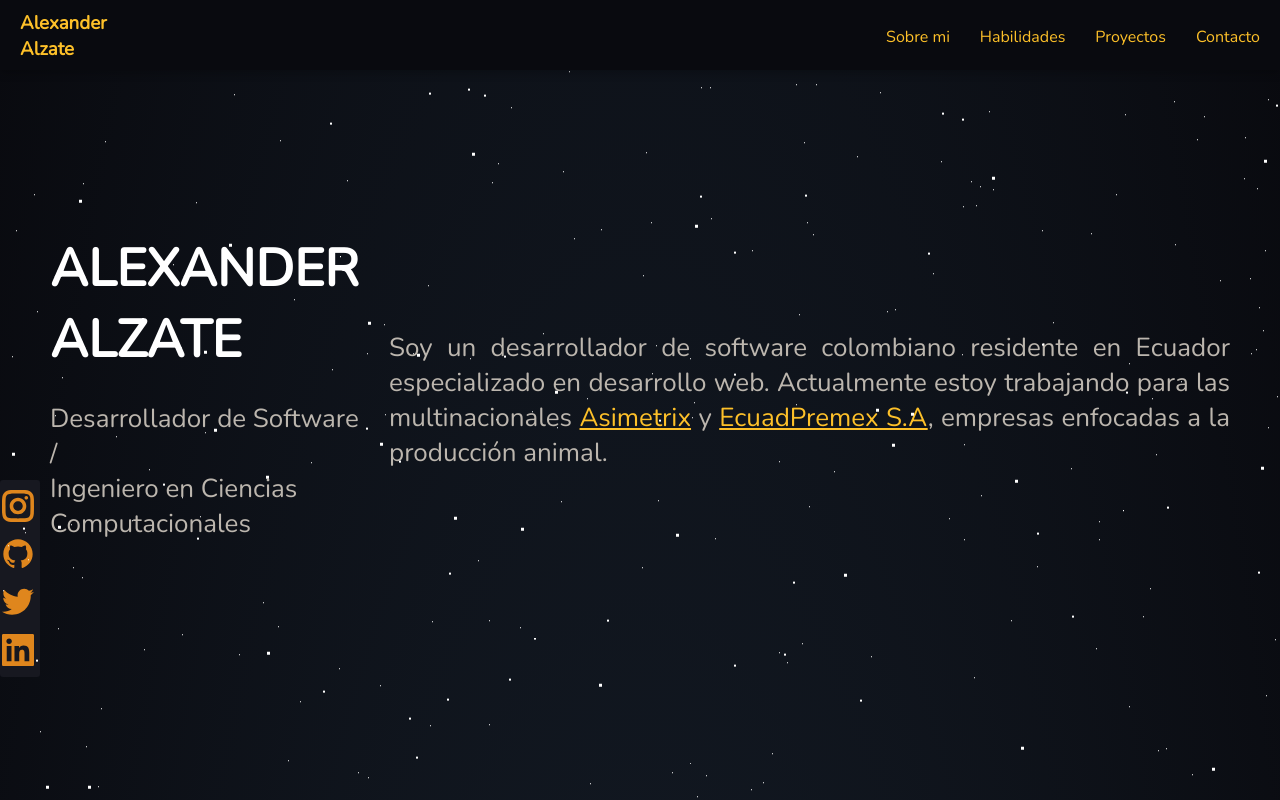
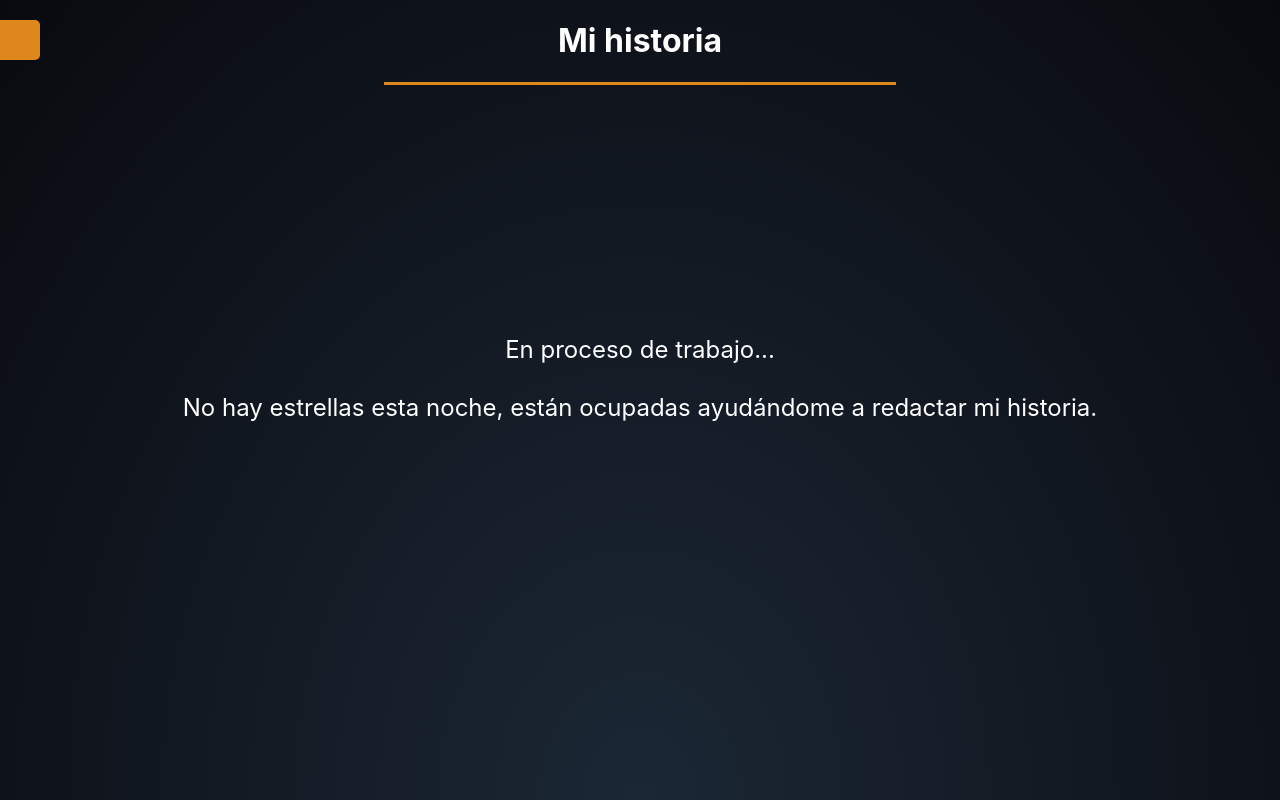
Before and after one commit to Aalzate95/Alexander-Website, a React (Create React App) app: page /about-me in a window 1280 px wide. Shown: the top 800 px of the page. Built offline with nearby package versions, Linux system fonts and the light colour scheme.

Commit message:
AboutMe estructure and Routes file

```diff
--- a/package.json
+++ b/package.json
@@ -10,6 +10,7 @@
     "react": "^17.0.2",
     "react-dom": "^17.0.2",
     "react-icons": "^4.2.0",
+    "react-router-dom": "^5.2.0",
     "react-scripts": "4.0.3",
     "web-vitals": "^1.0.1"
   },
--- a/src/App.css
+++ b/src/App.css
@@ -242,17 +242,20 @@ html{
   .resume-content{
     margin:0;
   }
+  #Habilidades{
+    padding-top:50px;
+  }
   .Habilidades-content{
-    grid-template-columns: 1fr 1fr 1fr;
+    grid-template-columns: 1fr;
   }
 
   .planeta{
-    height:50px;
-    width:50px;
+    height:40px;
+    width:40px;
   }
   .planeta-logo img{
-    height:25px;
-    width:25px;
+    height:20px;
+    width:20px;
   }
   .Proyectos{
     text-align: center;
--- a/src/App.js
+++ b/src/App.js
@@ -1,10 +1,9 @@
 import './App.css';
-import Main from './views/main/Main'
-
+import CreateRoutes from './Routes'
 
 function App() {
   return (
-    <Main/>
+    <CreateRoutes/>
   );
 }
 
--- /dev/null
+++ b/src/Routes.js
@@ -0,0 +1,21 @@
+import React from 'react';
+import {
+    BrowserRouter as Router,
+    Switch,
+    Route,
+
+  } from "react-router-dom";
+import Main from './views/main/Main'
+import AboutMe from './views/aboutMe/AboutMe'
+const CreateRoutes = () => {
+    return (
+        <Router>
+            <Switch>
+                <Route path="/about-me" component={AboutMe}/>
+                <Route exact path="/" component={Main}/>
+            </Switch>
+        </Router>
+     );
+}
+
+export default CreateRoutes;
--- /dev/null
+++ b/src/views/aboutMe/AboutMe.css
@@ -0,0 +1,39 @@
+.AboutMe{
+    color:white;
+    align-items: center;
+    text-align: center;
+    width:100%;
+}
+
+.etiquetaReturn{
+    position:fixed;
+    top:20px;
+    left:-40px;
+    background-color:#df861d;
+    border-top-right-radius: 5px ;
+    border-bottom-right-radius: 5px ;
+    color:#df861d;
+    font-weight:bold;
+}
+
+.etiquetaReturn:hover{
+    cursor:pointer;
+    left:0px;
+    color:black;
+}
+
+.etiquetaReturn p{
+    margin: 10px 5px 10px 5px;
+}
+
+
+.AboutMe span{
+    display:block;
+    border-top: 3px solid #df861d;
+    margin:0 30% 0 30%;
+}
+
+.AboutMe-content  p{
+    margin-top:250px;
+    font-size: x-large;
+}
--- a/src/views/aboutMe/AboutMe.js
+++ b/src/views/aboutMe/AboutMe.js
@@ -1,7 +1,20 @@
+import React from 'react';
+import './AboutMe.css';
+import { useHistory } from "react-router-dom";
 const AboutMe = () => {
+    const history = useHistory()
+
     return (
-        <div>
-            AboutMe
+        <div className="AboutMe">
+            <div className="etiquetaReturn" onClick={(e)=>history.push("/")}>
+                <p>Regresar</p>
+            </div>
+            <div className="AboutMe-content">
+                <h1>Mi historia</h1>
+                <span></span>
+                <p>En proceso de trabajo...<br/><br/>
+                No hay estrellas esta noche, están ocupadas ayudándome a redactar mi historia.</p>
+            </div>
         </div>
      );
 }
--- a/src/views/main/Main.js
+++ b/src/views/main/Main.js
@@ -1,5 +1,5 @@
-import React from 'react'
-import emailjs from 'emailjs-com'
+import React,{useState} from 'react'
+import { useHistory } from "react-router-dom";
 import TopBar from '../../components/topBar/TopBar'
 import SideBar from '../../components/sideBar/SideBar'
 import react_logo from '../../images/react.png'
@@ -39,7 +39,9 @@ const habilidades =[
 
 const Main = () => {
 
-
+    const [mailMensaje,setMailMensaje] = useState("")
+    const [mailNombre,setMailNombre] = useState("")
+    const history = useHistory();
     const renderPlanets = habilidades.map((planet)=>{
         return(
           <div className="planeta-card"key={planet.title}>
@@ -59,16 +61,6 @@ const Main = () => {
 
         )
       })
-
-    const SendMail =(e) =>{
-        e.preventDefault();
-        emailjs.sendForm('service_snfohca', 'template_r5pg4lf', e.target, 'user_pe1GnXq8y7xsEue8h3XOg')
-        .then((result) => {
-            console.log(result.text);
-        }, (error) => {
-            console.log(error.text);
-        });
-    }
 
     return (
         <div className="App" >
@@ -101,13 +93,14 @@ const Main = () => {
               </div>
               <p>Si quieres conocer mi historia o conseguir mi CV, los tienes aquí abajo.</p>
               <div className="SobreMi-content">
-                    <Darkhole
-                        title="H"
-                      />
+                    <div onClick={(e)=>{history.push("/about-me")}}>
+                      <Darkhole
+                          title="H"
+                        />
+                    </div>
                     <Darkhole
                       title="CV"
                     />
-
               </div>
             </div>
           </div>
@@ -145,20 +138,17 @@ const Main = () => {
                 <h1>Contacto</h1>
                 <span></span>
               </div>
-              <form className="Contacto-content" onSubmit={(e)=>{SendMail(e)}}>
+              <div className="Contacto-content">
                   <div className="form-group">
-                    <input className="form-control" name="from_name" type="text" id="nombre" placeholder="NOMBRE"/>
+                    <input className="form-control" name="from_name" type="text" id="nombre" placeholder="NOMBRE" onChange={(e)=>{setMailNombre(e.target.value)}}/>
                   </div>
                   <div className="form-group">
-                    <input className="form-control" name="reply_to" type="mail" id="nombre" placeholder="E-MAIL"/>
-                  </div>
-                  <div className="form-group">
-                    <input className="form-control" name="message" type="text" placeholder="MENSAJE"/>
+                    <input className="form-control" name="message" type="text" placeholder="MENSAJE" onChange={(e)=>{setMailMensaje(e.target.value)}}/>
                   </div>
                   <div className="form-group contact-button">
-                    <input className="form-button" type="submit" value="Enviar" />
+                    <a href={`mailto:alex.alzate95@gmail.com?subject=Quiero contactar contigo, mi nombre es ${mailNombre}&body=${mailMensaje}`} className="form-button">Enviar</a>
                   </div>
-              </form>
+              </div>
             </div>
           </div>
 
```
Also changed, not shown: 1 other file (tests, documents, lock files or other folders).
